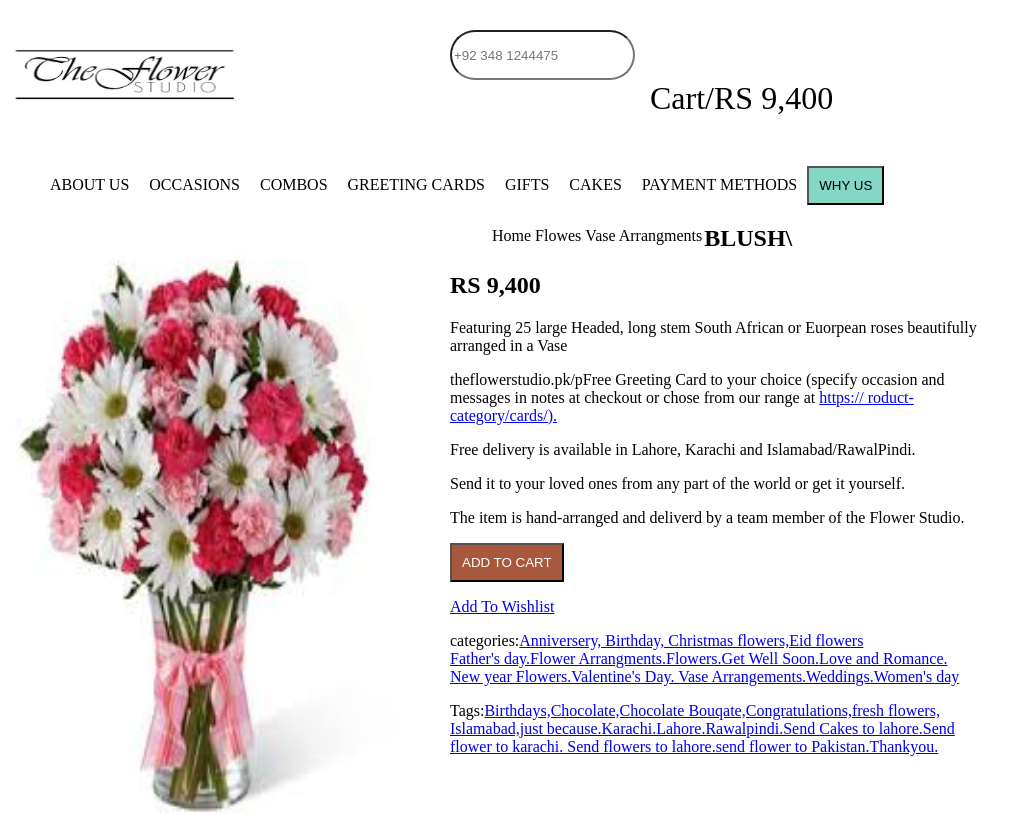
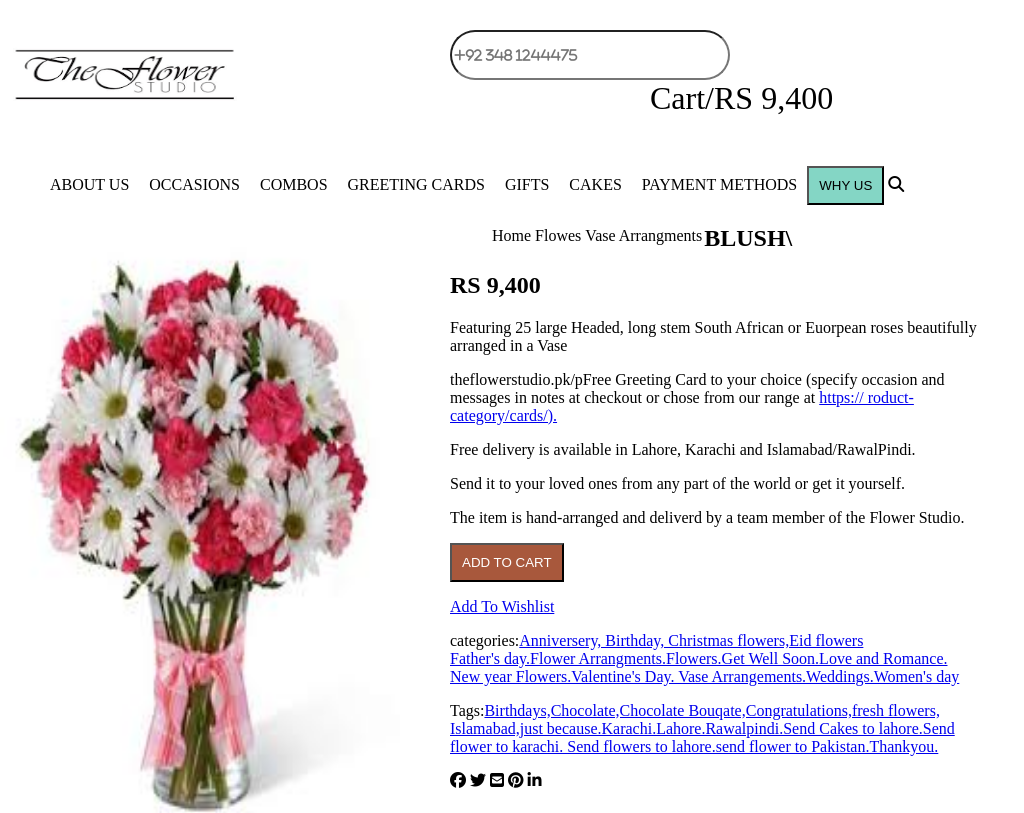
Before and after one commit to sana12393/flower, a plain HTML site: page index.html in a window 1280 px wide. Shown: the top 813 px of the page, without its empty margins (0-1024 px from the left). Drawn offline with Linux system fonts and the light colour scheme.

Commit message:
update file

```diff
--- a/index.html
+++ b/index.html
@@ -1,5 +1,7 @@
 <html>
      <head>
+        <script src="https://kit.fontawesome.com/a496e764ae.js" crossorigin="anonymous"></script>
+
          <title>The flower shop</title>
          <link rel="stylesheet" href="style.css">
      </head>
@@ -7,7 +9,7 @@
          <header>
              <img src="images(4).png">
 
-             <input placeholder="+92 348 1244475">
+             <input  <i class="fas fa-phone-square-alt"  placeholder="+92 348 1244475" </i>
              <li> Cart/RS 9,400</li>
 
          </header>
@@ -21,7 +23,7 @@
                  <li>CAKES</li>
                  <LI>PAYMENT METHODS</LI>
                  <BUTTON>WHY US</BUTTON>
-                 <I></I>
+                 <i class="fas fa-search"></i>
             </ul>
         </nav>
               <aside>
@@ -63,6 +65,11 @@
                             Islamabad,just because.Karachi.Lahore.Rawalpindi.Send Cakes to lahore.Send flower to karachi.
                             Send flowers to lahore.send flower to Pakistan.Thankyou.
                         </a></p>
+                        <i class="fab fa-facebook"></i>
+                        <i class="fab fa-twitter"></i>
+                        <i class="fas fa-envelope-square"></i>
+                        <i class="fab fa-pinterest"></i>
+                        <i class="fab fa-linkedin-in"></i>
               </section>
 
               <div class="c2">
```
